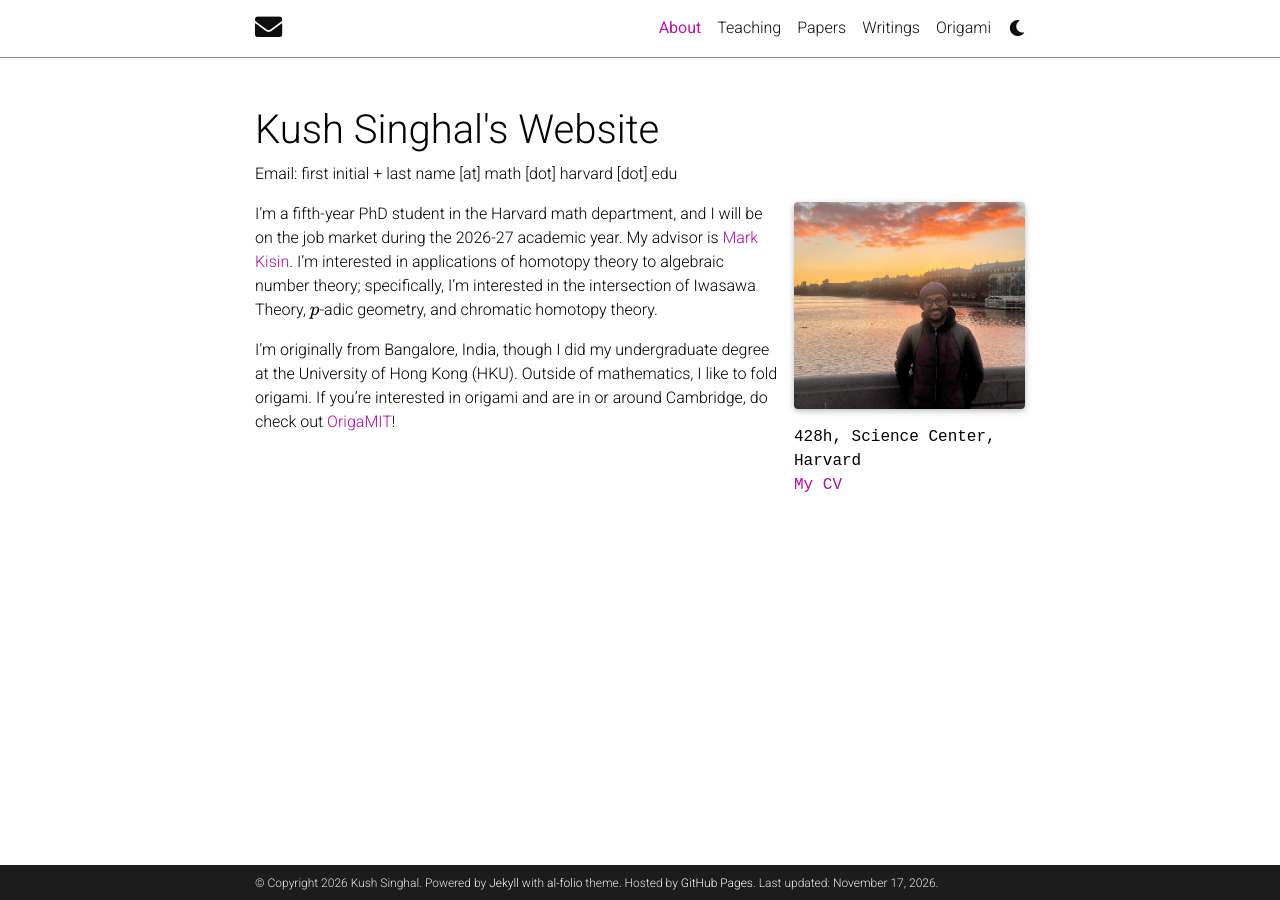
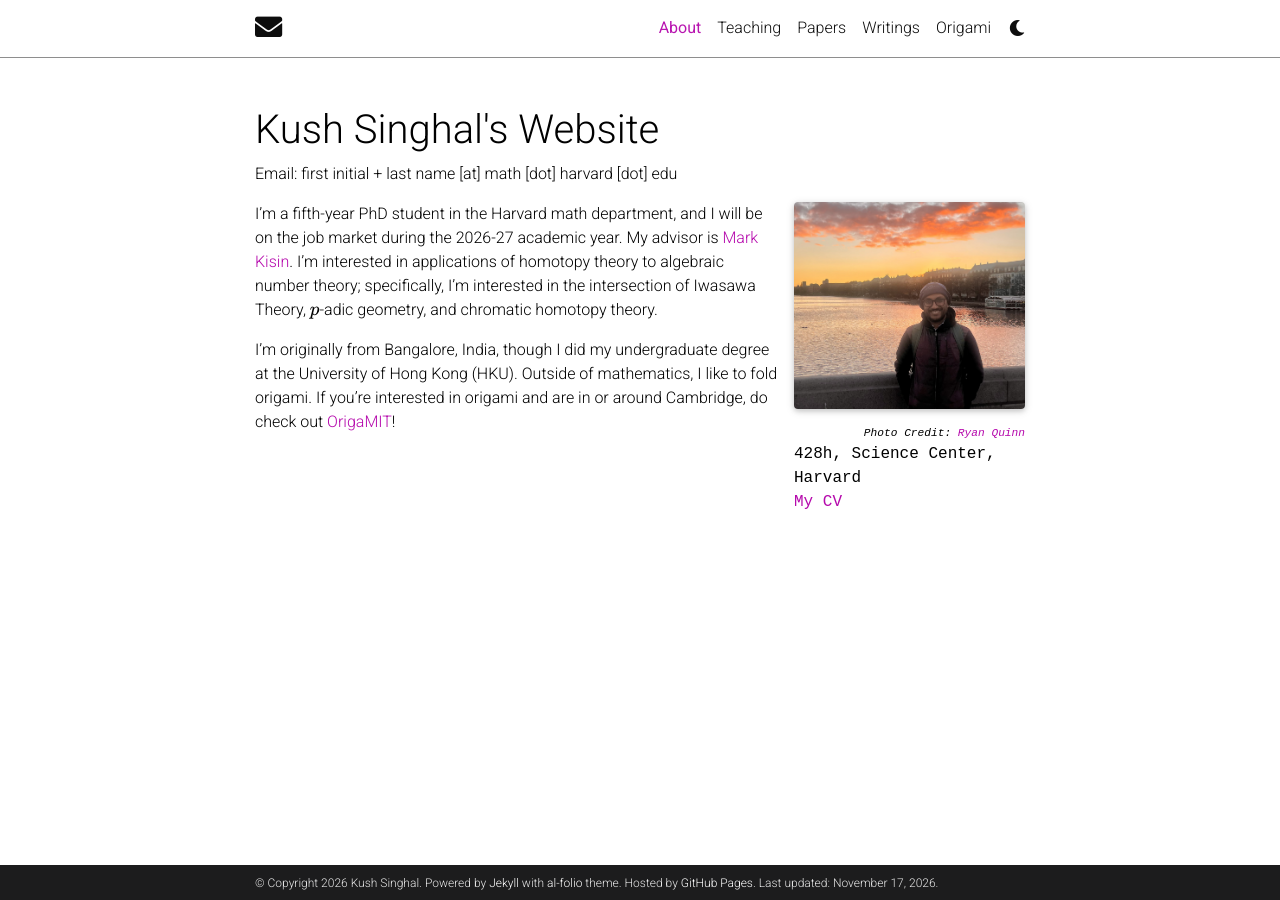
Before and after one commit to kush1729/kush1729.github.io, a Jekyll site: the page built from _pages/about.md, in a window 1280 px wide. Built offline with Jekyll 4.4.1, drawn with Linux system fonts in a browser that asks for light colours; comment, search, counter and statistics services are not loaded; a style sheet for code colours, icons or effects is not loaded.

Commit message:
Updated about.md

```diff
--- a/_pages/about.md
+++ b/_pages/about.md
@@ -6,9 +6,12 @@ permalink: /
 
 profile:
   align: right
-  image: prof_pic.jpg
+  image: copenhagen_pic.jpg
   image_circular: false # crops the image to make it circular
   address: >
+    <p style="text-align: right; font-size: 0.7em; font-style: italic;">
+      Photo Credit: <a href="https://ryquinn.github.io/">Ryan Quinn</a>
+    </p>
     <p>428h, Science Center, Harvard</p>
     <a href="/assets/pdf/CV.pdf"> My CV </a>
 
```
